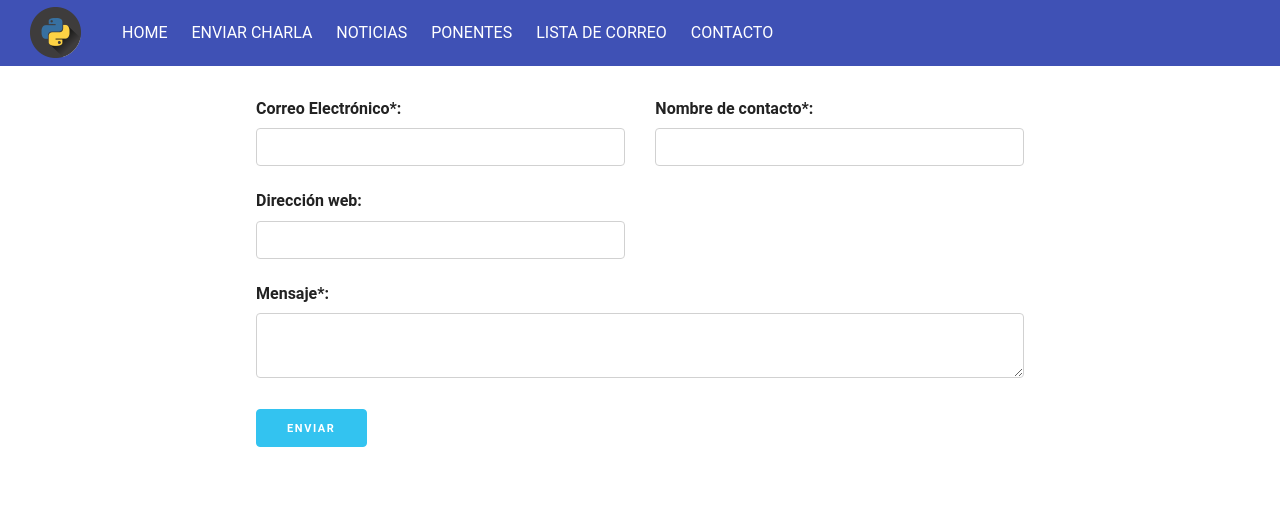
After one commit to PythonGranada/website, a Django app: page /contacto/ in a window 1280 px wide. The commit adds this page. Shown: the top 510 px of the page. Run offline with Django 3.2, Linux system fonts and the light colour scheme; some libraries are stand-ins or nearby versions.

Commit message:
Ponentes y contacto añadido
-Creado el modelo para los ponentes (incluye contacto y enlace para la
	charla, se podría subir al servidor como idea)
-Añadido formulario de contacto. La información se envía a la cuenta
	indicada en la configuración

```diff
--- a/charlas/admin.py
+++ b/charlas/admin.py
@@ -10,3 +10,4 @@ class NoticiaAdmin(admin.ModelAdmin):
     }
 
 admin.site.register(Noticia, NoticiaAdmin)
+admin.site.register(Ponente)
--- a/charlas/forms.py
+++ b/charlas/forms.py
@@ -13,3 +13,17 @@ class CharlaForm(forms.Form):
         self.fields['titulo'].widget.attrs['class'] = 'u-half-width'
         self.fields['email'].widget.attrs['class'] = 'u-full-width'
         self.fields['resumen'].widget.attrs['class'] = 'u-full-width'
+
+class ContactoForm(forms.Form):
+    nombre = forms.CharField()
+    email = forms.EmailField()
+    website = forms.URLField(required =False)
+    mensaje = forms.CharField(widget=forms.Textarea)
+
+    def __init__(self, *args, **kwargs):
+        super(ContactoForm, self).__init__(*args, **kwargs)
+        #Add html class to fields
+        self.fields['nombre'].widget.attrs['class'] = 'u-full-width'
+        self.fields['website'].widget.attrs['class'] = 'u-half-width'
+        self.fields['email'].widget.attrs['class'] = 'u-full-width'
+        self.fields['mensaje'].widget.attrs['class'] = 'u-full-width'
--- a/charlas/urls.py
+++ b/charlas/urls.py
@@ -9,4 +9,6 @@ urlpatterns = [
     url(r'^enviar/$', charlas.FormularioView.as_view(), name="enviar"),
     url(r'^noticias/$', charlas.NoticiaListView.as_view(), name="noticias"),
     url(r'^noticias/(?P<slug>[\w-]+)$', charlas.NoticiaDetailView.as_view(), name="ndetail"),
+    url(r'^ponentes/$', charlas.PonenteListView.as_view(), name="ponentes"),
+    url(r'^contacto/$', charlas.ContactoFormView.as_view(), name="contacto")
 ]
--- a/charlas/views.py
+++ b/charlas/views.py
@@ -1,12 +1,15 @@
+from django.conf import settings
 from django.shortcuts import render
-#Models and forms
-from .models import Noticia
-from .forms import CharlaForm
 #Redirects and urls
 from django.core.urlresolvers import reverse_lazy
 from django.shortcuts import HttpResponseRedirect
 #ClassViews
 from django.views.generic import DetailView, FormView, TemplateView, ListView
+#email
+from django.core.mail import send_mail
+#Models and forms
+from .models import Noticia, Ponente
+from .forms import CharlaForm, ContactoForm
 #external
 from .github_issue import create_issue
 
@@ -53,3 +56,42 @@ class NoticiaDetailView(DetailView):
     #Nombre de la variable en la url que contiene el slug
     slug_url_kwarg = 'slug'
     template_name = 'noticia.html'
+
+class PonenteListView(ListView):
+    context_object_name = 'ponentes'
+    model = Ponente
+    template_name = 'lists/ponentes.html'
+
+    def grouped(self, l, n):
+        for i in range(0, len(l), n):
+            yield l[i:i+n]
+
+    def get_queryset(self):
+        query = self.model.objects.all()
+        queryset = self.grouped(query, 4)
+        return queryset
+
+#Manejar formulario de contacto
+class ContactoFormView(FormView):
+    template_name = "formularios/contacto.html"
+    form_class = ContactoForm
+    success_url = "home"
+
+    def form_valid(self, form):
+        #Get data from form
+        nombre = form.cleaned_data['nombre']
+        email = form.cleaned_data['email']
+        website = form.cleaned_data['website']
+        mensaje = form.cleaned_data['mensaje']
+
+        #build email body by data provided
+        subject = "Email de contacto"
+        body = mensaje + "\n\n" + nombre + " - " + email + " / " + website
+        from_email = settings.EMAIL_HOST_USER
+        to_list = ["yabirgb@gmail.com"]
+        from_email = "me@yabirgb.com"
+        #send_mail(subject, message, from_email, to_list, fail_silently=False)
+        send_mail(subject, body, from_email, to_list, fail_silently=False)
+
+        #Return to the success_url
+        return HttpResponseRedirect(reverse_lazy(self.get_success_url()))
--- /dev/null
+++ b/templates/formularios/contacto.html
@@ -0,0 +1,40 @@
+{% extends "base.html" %}
+
+{% block main %}
+<div class="container main">
+  <form action="" method="post">
+    {% csrf_token %}
+    <div class="row">
+      <div class="six columns">
+        <label for="{{ form.email.id_for_label }}">Correo Electrónico*:</label>
+        {{ form.email }}
+      </div>
+      <div class="six columns">
+        <label for="{{ form.nombre.id_for_label }}">Nombre de contacto*:</label>
+        {{ form.nombre }}
+      </div>
+    </div>
+    <div class="row">
+      <div class="six colums">
+        <label for="{{ form.website.id_for_label }}">Dirección web:</label>
+        {{ form.website }}
+      </div>
+    </div>
+    <label for="{{ form.mensaje.id_for_label }}">Mensaje*:</label>
+        {{ form.mensaje }}
+    <input class="button-primary" type="submit" value="Enviar">
+  </form>
+</div>
+<div class="container">
+  {% if form.errors %}
+      {% for field in form %}
+          {% for error in field.errors %}
+              <div class="alert alert-error">
+                <strong>{{field.name.capitalize}}</strong>: {{ error|escape }}
+              </div>
+          {% endfor %}
+      {% endfor %}
+  {% endif %}
+</div>
+
+{% endblock %}
--- a/templates/links.html
+++ b/templates/links.html
@@ -1,3 +1,6 @@
 <a href="{% url 'home' %}">HOME</a>
 <a href="{% url 'enviar' %}">ENVIAR CHARLA</a>
 <a href="{% url 'noticias' %}">NOTICIAS</a>
+<a href="{% url 'ponentes' %}">PONENTES</a>
+<a href="https://lists.es.python.org/listinfo/granada">LISTA DE CORREO</a>
+<a href="{% url 'contacto' %}">CONTACTO</a>
```
Also changed, not shown: charlas/models.py (+11 -0 lines), core/settings.py (+17 -0 lines), templates/lists/noticias.html (+7 -0 lines), templates/lists/ponentes.html (added, +15 -0 lines).
